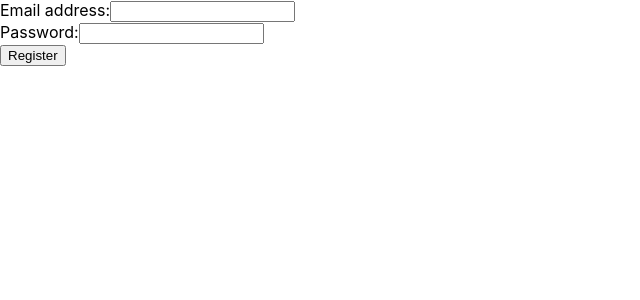
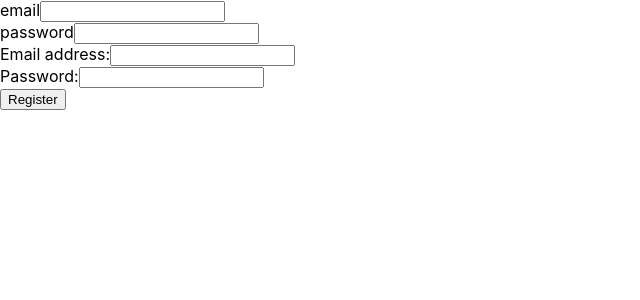
Before and after one commit to pcybxine/dojo_wek2, a React (Create React App) app: page / in a window 1280 px wide. Shown: the top 300 px of the page, without its empty margins (0-640 px from the left). Built offline with nearby package versions, Linux system fonts and the light colour scheme.

Commit message:
Make handleChange more generic fn

```diff
--- a/src/components/login.tsx
+++ b/src/components/login.tsx
@@ -1,43 +1,91 @@
-import React, {Component} from 'react';
+import React, { Component } from 'react';
 
-class Login extends Component<any, any> {
+type FormValue = { name: string, value: string }
+type Forms = FormValue[];
+class Login extends Component<{}, { forms: Forms }> {
+    forms: Forms | undefined;
 
-    constructor(props: any){
-        super(props);
-        this.state = { value: '',pass:'' };
+    componentDidMount() {
+        this.setState({
+            forms: [
+                { name: 'email', value: '' },
+                { name: 'password', value: '' },
+            ]
+        })
     }
 
-    handleChange = (e: any) =>{
-        this.setState({value: e.target.value});
+    constructor(props: any) {
+        super(props);
+
+        // this.state = { value: '', pass: '' };
+        // this.state = {
+        //     forms:
+        //         [
+        //             { name: 'password', value: '' }
+        //         ]
+        // }
+        // this.setState(({forms: [
+        //     {name: 'password', value: ''}
+        // ]}))
     }
 
+    handleChange = (e: React.ChangeEvent<HTMLInputElement>) => {
+        const fieldName = e.target.name;
+        const forms = this.state.forms.map(el => el.name === fieldName ? {
+            value: e.target.value,
+            name: fieldName,
+        } : el)
+        this.setState({ forms })
+    }
+
+
+
     handleClick = () => {
-        if(this.state.value === ''){
-            alert("Please submit your email")
-        }
+        // const validInput = this.state.value == ''
+        // if (validInput) {
+        //     alert("Please submit your email")
+        // }
         // else if(this.state.pass === ''){
         //      alert("Please submit your password")
         //  }
-        else{
-            alert("Thank you")
-        }
+        // else {
+        //     alert("Thank you")
+        // }
 
     }
 
+
     render() {
+
+        console.log('render', this.state)
         return (
-            <div>
+            <>
+
+                {this.state && this.state.forms.map((e, i) =>
+                    <>
+                    {e.name}
+                    <label key={i}  >
+                        <input value={e.value} name={e.name} onChange={this.handleChange} />
+                    </label> <br/>
+                    </>)}
+
+                {this.state && (<div>
                     {/* <div>{this.state.value}</div>     */}
                     <form>
                         <div>
                             <label>Email address:</label>
                             <input type="text"
-                        value={this.state.value}
-                        onChange={ e => this.handleChange(e) }/>
+                                name='email'
+                                // value={this.state.value}
+                                onChange={this.handleChange}
+                            // onChange={ e => this.handleChange(e) }
+                            />
                         </div>
                         <div>
                             <label>Password:</label>
                             <input type="password"
+                                name='password'
+                                onChange={this.handleChange}
                             //value={this.state.pass}
                             //onChange={this.handleChange}
                             />
@@ -49,7 +97,10 @@ class Login extends Component<any, any> {
                     >
                         Register
                 </button>
-        </div>
+                </div>)}
+
+                {!this.state && <div>loading...</div>}
+            </>
         );
     }
 }
```
Lines whose indentation alone changed are shown as unchanged.
